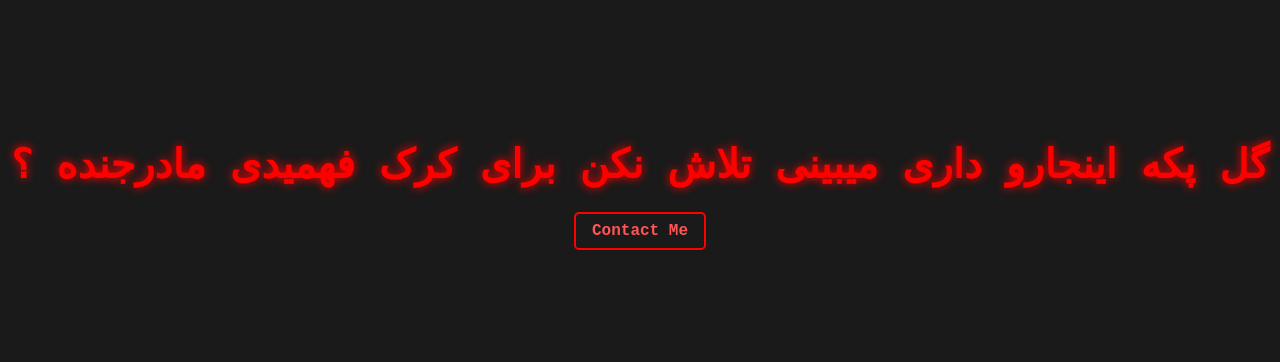
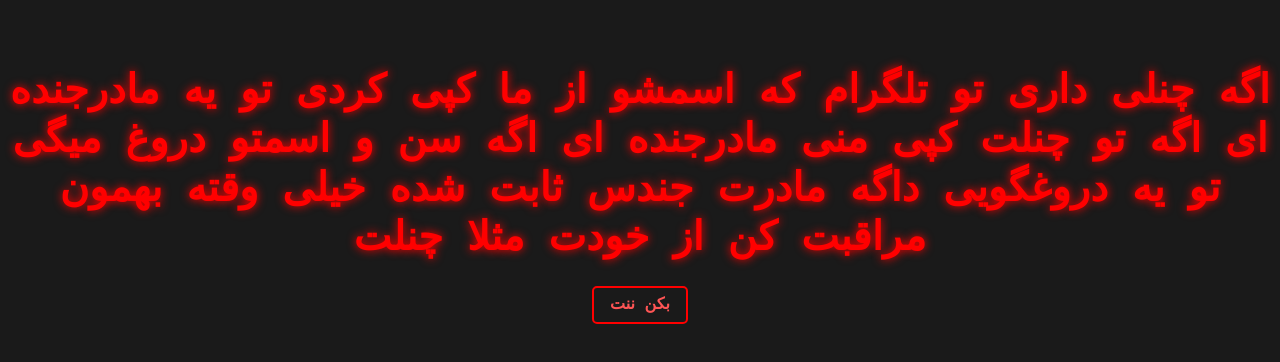
Before and after one commit to aliorgggg/aliorgggg.github.io, a plain HTML site: page main.html in a window 1280 px wide. Shown: the part 250-612 px from the top of the page. Drawn offline with Linux system fonts and the light colour scheme; no server answers.

Commit message:
Update main.html

```diff
--- a/main.html
+++ b/main.html
@@ -3,7 +3,7 @@
 <head>
     <meta charset="UTF-8">
     <meta name="viewport" content="width=device-width, initial-scale=1.0">
-    <title>اendmodbest</title>
+    <title>سندی بر جنده بودن مادرت</title>
     <style>
         body {
             font-family: 'Courier New', monospace;
@@ -63,9 +63,9 @@
 <body>
 
     <main>
-        <h1>گل پکه اینجارو داری میبینی تلاش نکن برای کرک فهمیدی مادرجنده ؟</h1>
+        <h1>اگه چنلی داری تو تلگرام که اسمشو از ما کپی کردی تو یه مادرجنده ای اگه تو چنلت کپی منی مادرجنده ای اگه سن و اسمتو دروغ میگی تو یه دروغگویی داگه مادرت جندس ثابت شده خیلی وقته بهمون مراقبت کن از خودت مثلا چنلت</h1>
         <div class="contact">
-            <a href="https://t.me/endmodv2">Contact Me</a>
+            <a href="https://t.me/xiENDMOD">بکن ننت</a>
         </div>
     </main>
     <canvas id="particle-canvas"></canvas>
```
